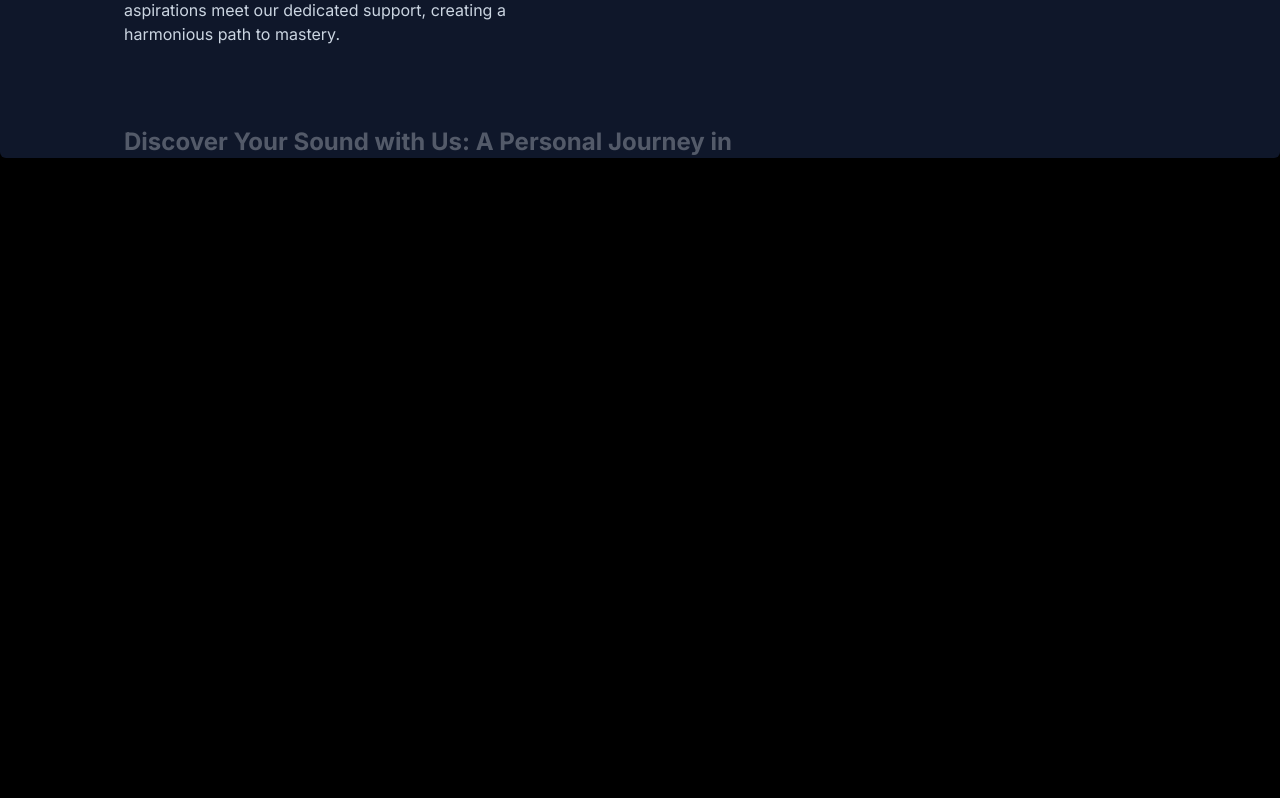
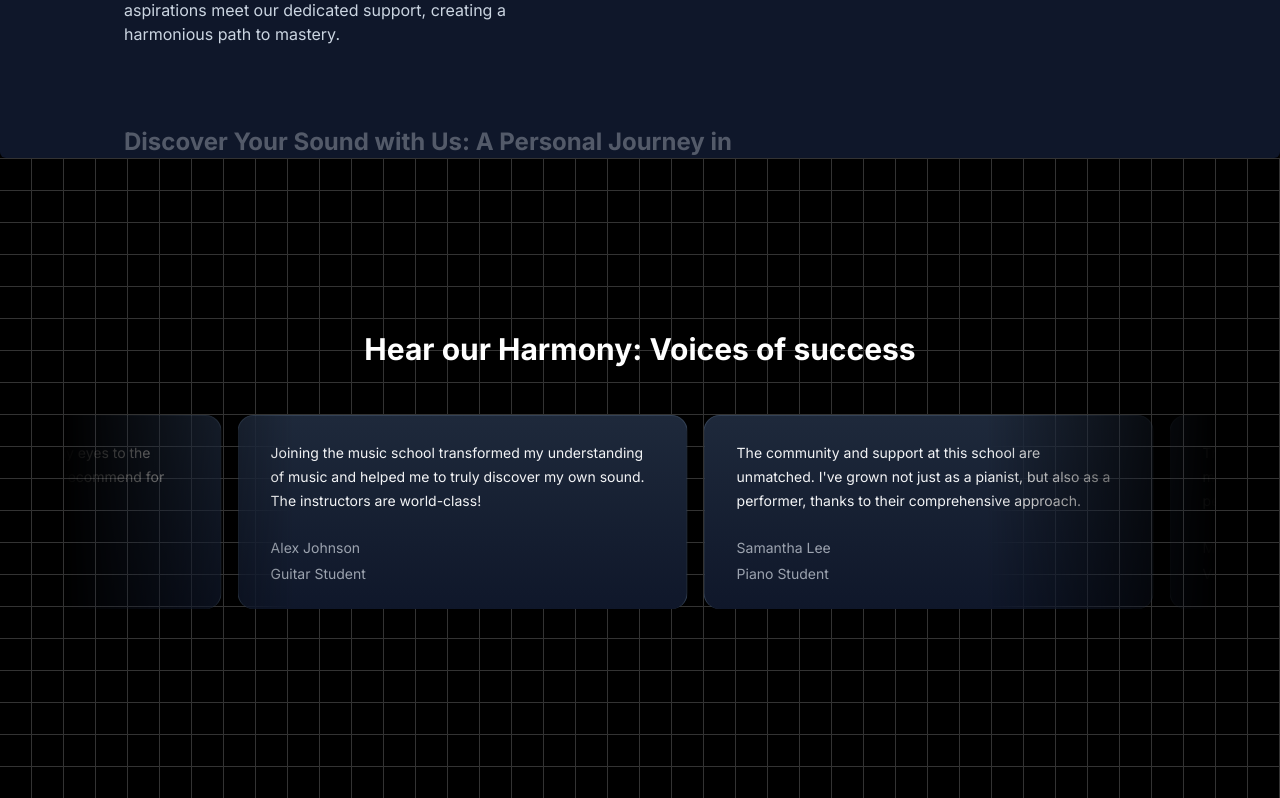
Before and after one commit to TarundeepJoshi/NextJsFirst, a Next.js app: page / in a window 1280 px wide. Shown: the part 1706-2504 px from the top of the page. Before the commit the page ends 1864 px from the top, so only its background shows below. Built offline with nearby package versions, Linux system fonts and the light colour scheme.

Commit message:
create moving cards effects

```diff
--- a/package.json
+++ b/package.json
@@ -11,6 +11,7 @@
   "dependencies": {
     "clsx": "^2.1.1",
     "framer-motion": "^11.2.9",
+    "mini-svg-data-uri": "^1.4.4",
     "next": "14.2.3",
     "react": "^18",
     "react-dom": "^18",
--- a/src/app/page.tsx
+++ b/src/app/page.tsx
@@ -1,6 +1,7 @@
 import FeaturedCourses from "@/components/FeaturedCourses";
 import HeroSection from "@/components/HeroSection";
 import WhyChooseUs from "@/components/WhyChooseUs";
+import MovingCards from "@/components/MovingCards";
 
 export default function Home() {
   return (
@@ -8,6 +9,7 @@
       <HeroSection />
       <FeaturedCourses />
       <WhyChooseUs />
+      <MovingCards />
     </main>
   );
 }
--- /dev/null
+++ b/src/components/MovingCards.tsx
@@ -0,0 +1,56 @@
+"use client";
+import { InfiniteMovingCards } from "./ui/infinite-moving-cards";
+
+const musicSchoolTestimonials = [
+  {
+    quote:
+      "Joining the music school transformed my understanding of music and helped me to truly discover my own sound. The instructors are world-class!",
+    name: "Alex Johnson",
+    title: "Guitar Student",
+  },
+  {
+    quote:
+      "The community and support at this school are unmatched. I've grown not just as a pianist, but also as a performer, thanks to their comprehensive approach.",
+    name: "Samantha Lee",
+    title: "Piano Student",
+  },
+  {
+    quote:
+      "This school offered me the tools and confidence to take my singing to the next level. I'm endlessly grateful for the personalized coaching.",
+    name: "Michael Chen",
+    title: "Vocal Student",
+  },
+  {
+    quote:
+      "As a violinist, finding the right mentor can be challenging, but this school matched me with a teacher who truly understands my goals and challenges.",
+    name: "Emily Taylor",
+    title: "Violin Student",
+  },
+  {
+    quote:
+      "The production courses here opened my eyes to the intricacies of music production. Highly recommend for any aspiring producers!",
+    name: "Chris Morales",
+    title: "Music Production Student",
+  },
+];
+
+function MovingCards() {
+  return (
+    <div className="h-[40rem] w-full dark:bg-black dark:bg-grid-white/[0.2] relative flex flex-col items-center justify-center overflow-hidden">
+      <h2 className="text-3xl font-bold text-white text-center mb-8 z-10">
+        Hear our Harmony: Voices of success
+      </h2>
+      <div className="flex justify-center w-full overflow-hidden px-4 sm:px-6 lg:px-8">
+        <div className="w-full max-w-6xl">
+          <InfiniteMovingCards
+            items={musicSchoolTestimonials}
+            direction="right"
+            speed="slow"
+          />
+        </div>
+      </div>
+    </div>
+  );
+}
+
+export default MovingCards;
--- /dev/null
+++ b/src/components/ui/infinite-moving-cards.tsx
@@ -0,0 +1,121 @@
+"use client";
+
+import { cn } from "@/utils/cn";
+import React, { useEffect, useState } from "react";
+
+export const InfiniteMovingCards = ({
+  items,
+  direction = "left",
+  speed = "fast",
+  pauseOnHover = true,
+  className,
+}: {
+  items: {
+    quote: string;
+    name: string;
+    title: string;
+  }[];
+  direction?: "left" | "right";
+  speed?: "fast" | "normal" | "slow";
+  pauseOnHover?: boolean;
+  className?: string;
+}) => {
+  const containerRef = React.useRef<HTMLDivElement>(null);
+  const scrollerRef = React.useRef<HTMLUListElement>(null);
+
+  useEffect(() => {
+    addAnimation();
+  }, []);
+  const [start, setStart] = useState(false);
+  function addAnimation() {
+    if (containerRef.current && scrollerRef.current) {
+      const scrollerContent = Array.from(scrollerRef.current.children);
+
+      scrollerContent.forEach((item) => {
+        const duplicatedItem = item.cloneNode(true);
+        if (scrollerRef.current) {
+          scrollerRef.current.appendChild(duplicatedItem);
+        }
+      });
+
+      getDirection();
+      getSpeed();
+      setStart(true);
+    }
+  }
+  const getDirection = () => {
+    if (containerRef.current) {
+      if (direction === "left") {
+        containerRef.current.style.setProperty(
+          "--animation-direction",
+          "forwards"
+        );
+      } else {
+        containerRef.current.style.setProperty(
+          "--animation-direction",
+          "reverse"
+        );
+      }
+    }
+  };
+  const getSpeed = () => {
+    if (containerRef.current) {
+      if (speed === "fast") {
+        containerRef.current.style.setProperty("--animation-duration", "20s");
+      } else if (speed === "normal") {
+        containerRef.current.style.setProperty("--animation-duration", "40s");
+      } else {
+        containerRef.current.style.setProperty("--animation-duration", "80s");
+      }
+    }
+  };
+  return (
+    <div
+      ref={containerRef}
+      className={cn(
+        "scroller relative z-20  max-w-7xl overflow-hidden  [mask-image:linear-gradient(to_right,transparent,white_20%,white_80%,transparent)]",
+        className
+      )}
+    >
+      <ul
+        ref={scrollerRef}
+        className={cn(
+          " flex min-w-full shrink-0 gap-4 py-4 w-max flex-nowrap",
+          start && "animate-scroll ",
+          pauseOnHover && "hover:[animation-play-state:paused]"
+        )}
+      >
+        {items.map((item, idx) => (
+          <li
+            className="w-[350px] max-w-full relative rounded-2xl border border-b-0 flex-shrink-0 border-slate-700 px-8 py-6 md:w-[450px]"
+            style={{
+              background:
+                "linear-gradient(180deg, var(--slate-800), var(--slate-900)",
+            }}
+            key={item.name}
+          >
+            <blockquote>
+              <div
+                aria-hidden="true"
+                className="user-select-none -z-1 pointer-events-none absolute -left-0.5 -top-0.5 h-[calc(100%_+_4px)] w-[calc(100%_+_4px)]"
+              ></div>
+              <span className=" relative z-20 text-sm leading-[1.6] text-gray-100 font-normal">
+                {item.quote}
+              </span>
+              <div className="relative z-20 mt-6 flex flex-row items-center">
+                <span className="flex flex-col gap-1">
+                  <span className=" text-sm leading-[1.6] text-gray-400 font-normal">
+                    {item.name}
+                  </span>
+                  <span className=" text-sm leading-[1.6] text-gray-400 font-normal">
+                    {item.title}
+                  </span>
+                </span>
+              </div>
+            </blockquote>
+          </li>
+        ))}
+      </ul>
+    </div>
+  );
+};
--- a/tailwind.config.ts
+++ b/tailwind.config.ts
@@ -1,10 +1,12 @@
-// tailwind.config.js
 import type { Config } from "tailwindcss";
+
+const svgToDataUri = require("mini-svg-data-uri");
 const colors = require("tailwindcss/colors");
 const {
   default: flattenColorPalette,
 } = require("tailwindcss/lib/util/flattenColorPalette");
 
+// Plugin to add each Tailwind color as a global CSS variable
 function addVariablesForColors({ addBase, theme }: any) {
   const allColors = flattenColorPalette(theme("colors"));
   const newVars = Object.fromEntries(
@@ -14,6 +16,29 @@
   addBase({
     ":root": newVars,
   });
+}
+
+function addSvgPatterns({ matchUtilities, theme }: any) {
+  matchUtilities(
+    {
+      "bg-grid": (value: any) => ({
+        backgroundImage: `url("${svgToDataUri(
+          `<svg xmlns="http://www.w3.org/2000/svg" viewBox="0 0 32 32" width="32" height="32" fill="none" stroke="${value}"><path d="M0 .5H31.5V32"/></svg>`
+        )}")`,
+      }),
+      "bg-grid-small": (value: any) => ({
+        backgroundImage: `url("${svgToDataUri(
+          `<svg xmlns="http://www.w3.org/2000/svg" viewBox="0 0 32 32" width="8" height="8" fill="none" stroke="${value}"><path d="M0 .5H31.5V32"/></svg>`
+        )}")`,
+      }),
+      "bg-dot": (value: any) => ({
+        backgroundImage: `url("${svgToDataUri(
+          `<svg xmlns="http://www.w3.org/2000/svg" viewBox="0 0 32 32" width="16" height="16" fill="none"><circle fill="${value}" id="pattern-circle" cx="10" cy="10" r="1.6257413380501518"></circle></svg>`
+        )}")`,
+      }),
+    },
+    { values: flattenColorPalette(theme("backgroundColor")), type: "color" }
+  );
 }
 
 const config: Config = {
@@ -48,6 +73,6 @@
       },
     },
   },
-  plugins: [addVariablesForColors],
+  plugins: [addVariablesForColors, addSvgPatterns],
 };
 export default config;
```
Also changed, not shown: 1 other file (tests, documents, lock files or other folders).
